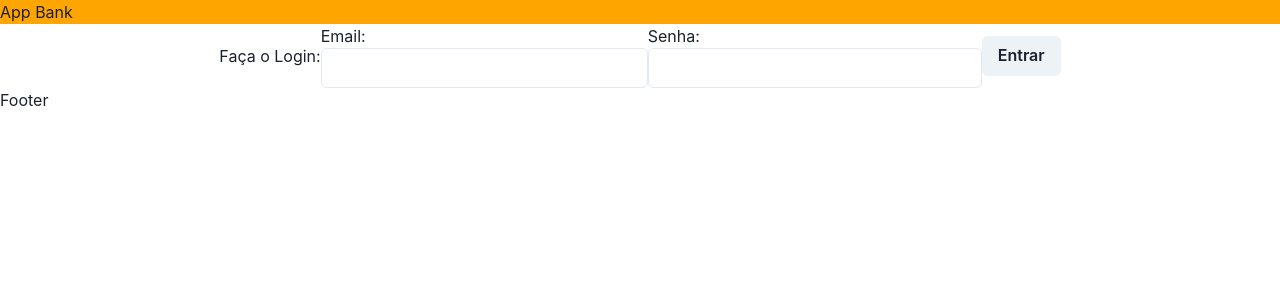
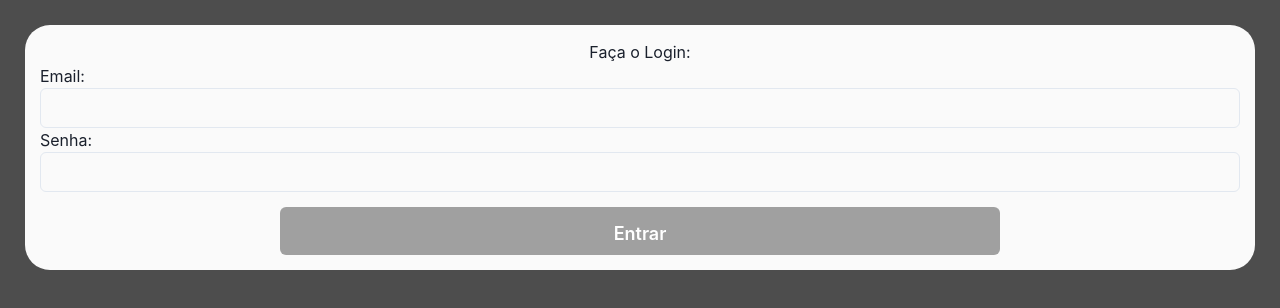
Before and after one commit to gabrielmatuk/ts-study, a React (Create React App) app in the folder 02-React/ts-react/: page / in a window 1280 px wide. Shown: the top 308 px of the page. Built offline with nearby package versions, Linux system fonts and the light colour scheme.

Commit message:
feat(login): new screen login

```diff
--- a/02-React/ts-react/src/App.tsx
+++ b/02-React/ts-react/src/App.tsx
@@ -1,21 +1,27 @@
 import {ButtonComponent} from './components/Button';
 import {Inputs} from './components/Inputs';
 import { Layout } from './components/Layout';
-import { ChakraProvider, Center} from '@chakra-ui/react'
+import { ChakraProvider, Box,Center } from '@chakra-ui/react'
 
 
 function App() {
   return (
     <>
     <ChakraProvider>
-    <Layout>
+        <Box minHeight='100vh' backgroundColor='#4d4d4d' padding='25px'>
+          <Box backgroundColor='#fafafa' borderRadius='25px' padding='15px'>
           <Center>
+
           <h1>Faça o Login:</h1>
+          </Center>
+
           <Inputs id='emailInput' label='Email:' htmlFor='emailInput'></Inputs>
           <Inputs id='passwordInpput' label='Senha:' htmlFor='passwordInpput' type='password'></Inputs>
+             <Center>
               <ButtonComponent />
             </Center>
-    </Layout>
+          </Box>
+        </Box>
     </ChakraProvider>
     </>
   );
--- a/02-React/ts-react/src/components/Button.tsx
+++ b/02-React/ts-react/src/components/Button.tsx
@@ -2,9 +2,10 @@ import {Button}  from '@chakra-ui/react'
 
 
 export const ButtonComponent = () => {
+
   return (
     <>
-    <Button>Entrar</Button>
+    <Button size='lg' colorScheme='blackAlpha' paddingTop='5px' marginTop='15px' width='60%' >Entrar</Button>
     </>
     )
 }
```
Lines whose indentation alone changed are shown as unchanged.
